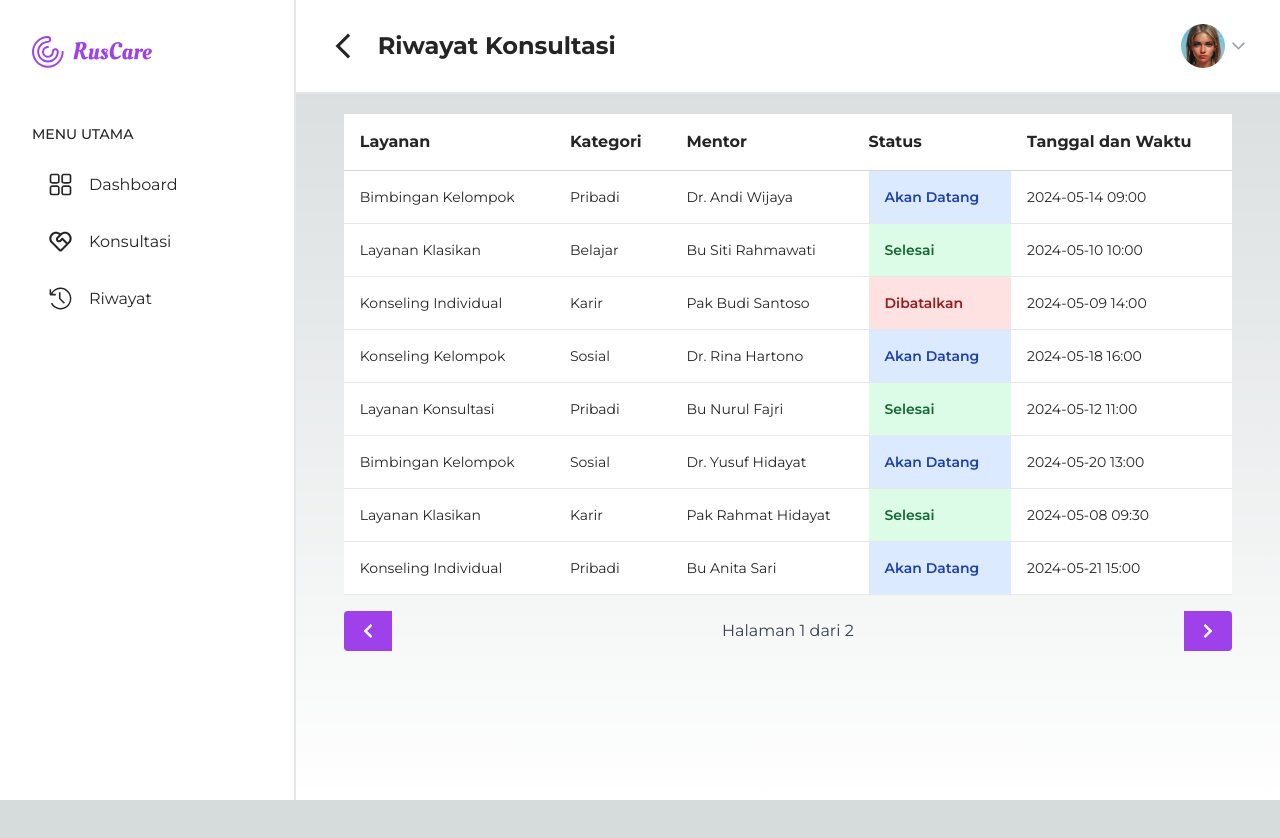
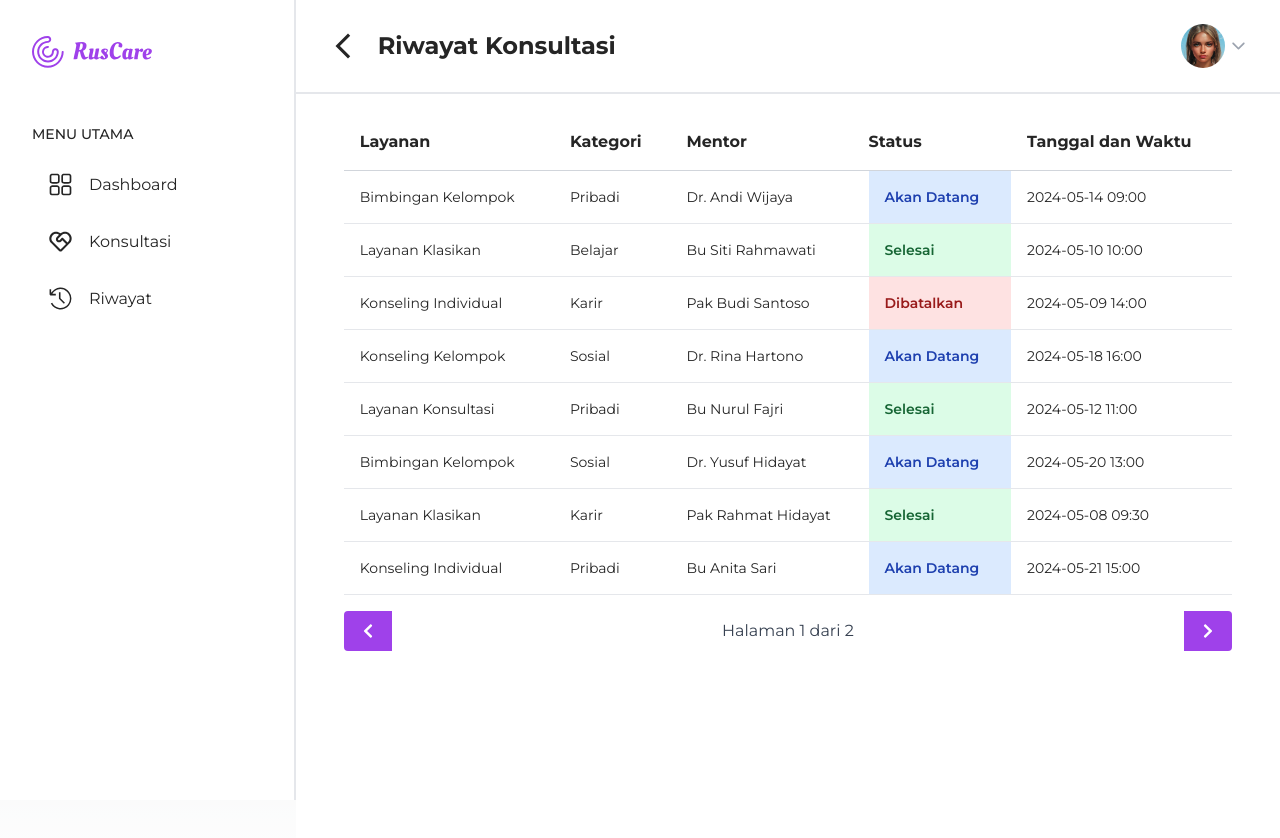
Before and after one commit to Nareswara05/NextJS-Ruscare, a Next.js app: page /dashboard-student/history in a window 1280 px wide. Shown: the top 838 px of the page. Before the commit the page ends 800 px from the top, so only its background shows below. Built offline with nearby package versions, Linux system fonts and the light colour scheme.

Commit message:
fix [NR] fixing UI history dashboard student

```diff
--- a/src/app/(pages)/dashboard-student/history/page.jsx
+++ b/src/app/(pages)/dashboard-student/history/page.jsx
@@ -3,7 +3,7 @@ import TableHistory from './components/table-history'
 
 const HistoryPage = () => {
   return (
-    <div className='px-12 pt-5'>
+    <div className='px-12 py-5 bg-white'>
       <TableHistory/>
     </div>
   )
--- a/src/app/(pages)/dashboard-student/layout.js
+++ b/src/app/(pages)/dashboard-student/layout.js
@@ -14,7 +14,7 @@ export default function DashboardLayout({ children }) {
           <MainSideBar />
           <div className="w-full relative flex flex-col">
             <MainHeader />
-            <main className="w-full h-fit">{children}</main>
+            <main className="w-full h-screen bg-white">{children}</main>
           </div>
         </SidebarProvider>
       </div>
```
